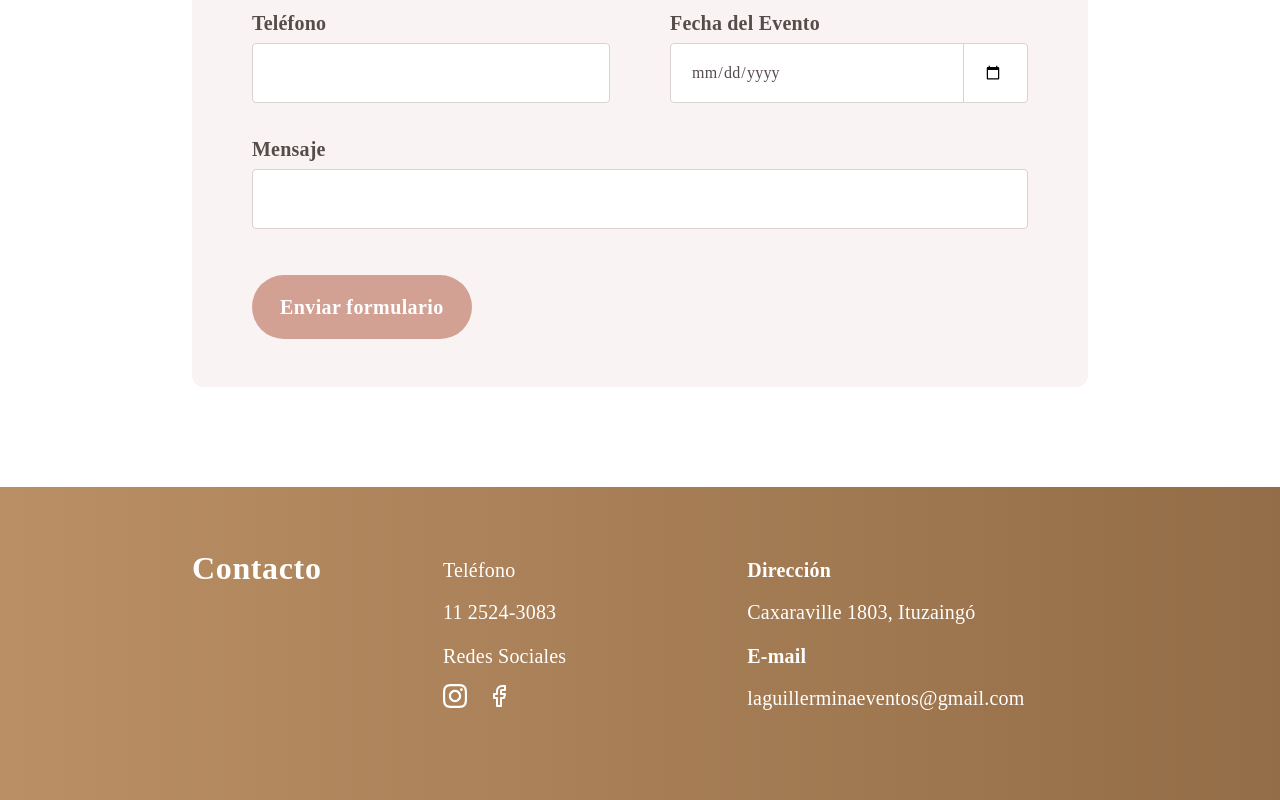
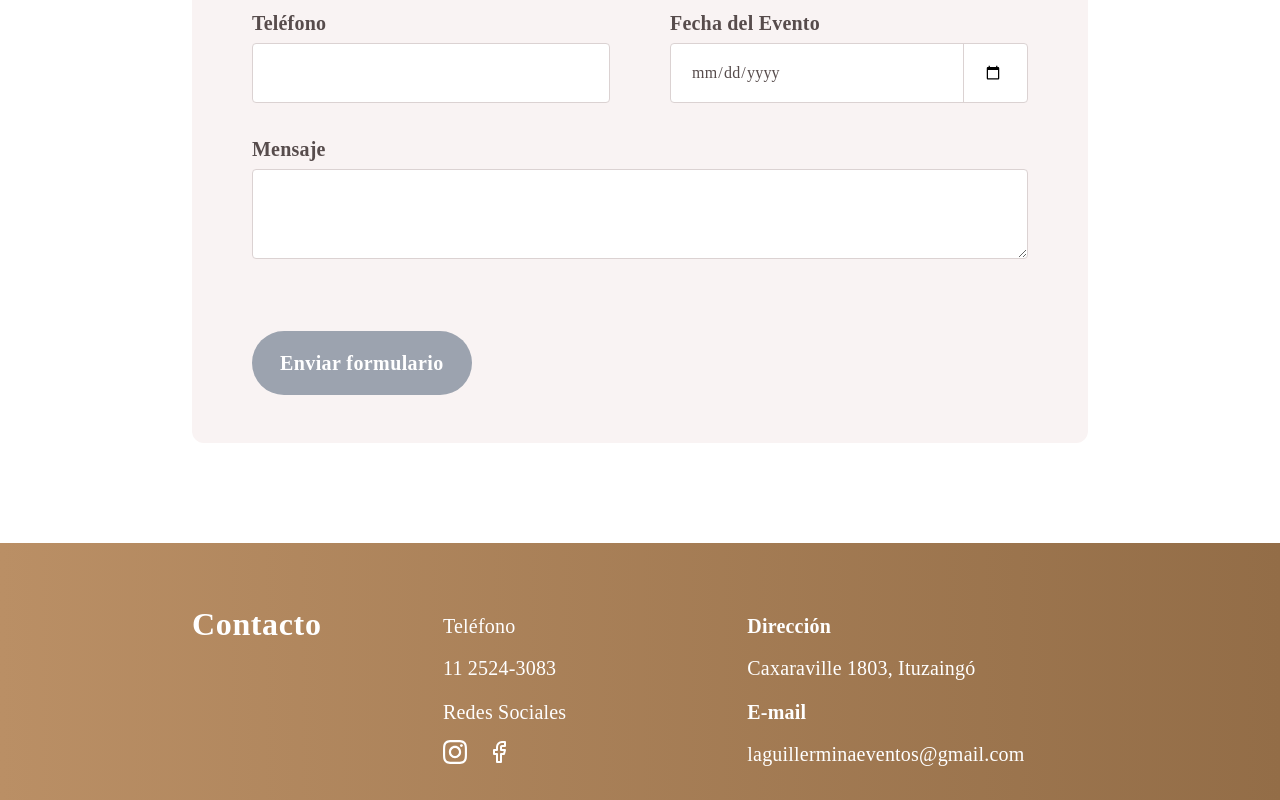
Before and after one commit to santiuh/carlosterzano, a Nuxt app: page / in a window 1280 px wide. Shown: the part 3520-4320 px from the top of the page. Built offline with nearby package versions, Linux system fonts and the light colour scheme.

Commit message:
Validacion, mensajeerror, stpmjs y animaciones botones

```diff
--- a/components/Carrucel.vue
+++ b/components/Carrucel.vue
@@ -13,13 +13,13 @@
             width="32px"
             src="/chevron-left.svg"
             :data-glide-dir="'<'"
-            class="absolute top-[45%] left-0 xl:ml-[180px] z-10 text-white font-semibold hover:scale-150 transition-transform">
+            class="absolute top-[45%] left-0 xl:ml-[180px] z-10 text-white font-semibold hover:scale-150 active:scale-125 transition-transform">
           </NuxtImg>
           <NuxtImg
             width="32px"
             src="/chevron-right.svg"
             :data-glide-dir="'> '"
-            class="absolute top-[45%] right-0 xl:mr-[180px] z-10 text-white font-semibold hover:scale-150 transition-transform">
+            class="absolute top-[45%] right-0 xl:mr-[180px] z-10 text-white font-semibold hover:scale-150 active:scale-125 transition-transform">
           </NuxtImg>
         </div>
       </div>
--- a/components/Formulario.vue
+++ b/components/Formulario.vue
@@ -19,7 +19,7 @@
                     <div class="flex w-full relative">
                         <select v-model="mensaje.tipodeevento" class="h-[60px] hover:cursor-pointer focus:border-primary outline-none transition-all duration-300 w-full pl-6 rounded-[4px] appearance-none border border-[#DBD2D2]" name="" id="">
                             <option disabled selected value="">Seleccione una opción</option>
-                            <option value="">Selecciaa una opción</option>
+                            <option value="Bar Mitzvá">Bar Mitzvá</option>
                         </select>
                         <div class="border-l absolute top-[1px] right-[64px] h-[97%] border-[#DBD2D2] "></div>
                     </div>
@@ -34,7 +34,7 @@
                     <div class="flex w-full relative">
                         <select v-model="mensaje.cantidaddeinvitados" class="h-[60px]  hover:cursor-pointer focus:border-primary outline-none transition-all duration-300 w-full pl-6 rounded-[4px] appearance-none border border-[#DBD2D2]" name="" id="">
                             <option disabled selected value="">Seleccione una opción</option>
-                            <option value="">Selecciaa una opción</option>
+                            <option value="200">200</option>
                         </select>
                         <div class="border-l absolute top-[1px] right-[64px] h-[97%] border-[#DBD2D2] "></div>
                     </div>
@@ -43,26 +43,31 @@
             <div class="flex flex-col xl:flex-row  gap-[26px] xl:gap-[60px]">
                 <div class="flex flex-col xl:w-1/2">
                     <div class="text-xl font-bold leading-10">Teléfono</div>
-                    <input :class="mensaje.telefono"  class="h-[60px] px-5 focus:border-primary outline-none transition-all duration-300  rounded-[4px] border border-[#DBD2D2]" type="number" name="" id="">
+                    <input v-model="mensaje.telefono"  class="h-[60px] px-5 focus:border-primary outline-none transition-all duration-300  rounded-[4px] border border-[#DBD2D2]" type="number" name="" id="">
                 </div>
                 <div class="flex flex-col xl:w-1/2">
                     <div class="text-xl font-bold leading-10">Fecha del Evento</div>
                     <div class="flex w-full relative">
-                        <input v-memo="mensaje.fechadelevento" class="h-[60px] focus:border-primary outline-none transition-all duration-300 w-full pl-5 pr-6 rounded-[4px] border border-[#DBD2D2]" type="date" name="" id="">
+                        <input v-model="mensaje.fechadelevento" class="h-[60px] focus:border-primary outline-none transition-all duration-300 w-full pl-5 pr-6 rounded-[4px] border border-[#DBD2D2]" type="date" name="" id="">
                         <div class="border-l absolute top-[1px] right-[64px] h-[97%] border-[#DBD2D2] "></div>
                     </div>
                 </div>
             </div>
-            <div class="flex flex-col">
+            <div class="flex flex-col h-fit">
                 <div class="text-xl font-bold leading-10">Mensaje</div>
-                <input v-model="mensaje.mensaje" class="h-[60px] px-5 focus:border-primary outline-none transition-all duration-300 rounded-[4px] border border-[#DBD2D2]" type="text" name="" id="">
+                <textarea v-model="mensaje.mensaje" class="overflow-auto p-5 focus:border-primary outline-none transition-all duration-300 rounded-[4px] border border-[#DBD2D2]" type="text" name="" id=""></textarea>
             </div>
-            <BotonesBoton class="mt-[20px]" texto="Enviar formulario"></BotonesBoton>
+            <div class="h-0 overflow-hidden transition-all text-red-700 font-bold" :class="mostrarDiv? 'h-[2em]' : ''">Debe completar todos los campos para enviar el formulario.</div>
+            <BotonesBoton :class="formularioDesactivado ? '!bg-gray-400 hover:!scale-100' : ''" class=" mt-[20px]"  texto="Enviar formulario" @click="formularioDesactivado? prevenirClick() : enviarCorreo()"></BotonesBoton>
         </div>
+  </section>
+</template>
+<script setup >
 
-    </section>
-</template>
-<script setup>
+useHead({
+  script: [{  src: 'https://smtpjs.com/v3/smtp.js'}],
+});
+
 const mensaje = ref({
   cliente:'',
   correo:'',
@@ -73,6 +78,41 @@ const mensaje = ref({
   mensaje:'',
 
 })
+
+const mostrarDiv = ref(false)
+const formularioDesactivado = computed(() => {
+      const m = mensaje.value;
+      return (
+        m.mensaje === '' ||
+        m.cliente === '' ||
+        m.tipodeevento === '' ||
+        m.telefono === '' ||
+        m.fechadelevento === '' ||
+        m.cantidaddeinvitados === '' ||
+        m.correo === ''
+      );
+    });
+
+const prevenirClick = () => {
+     if(formularioDesactivado.value === true){
+        mostrarDiv.value = true
+     }
+
+}
+
+
+const enviarCorreo = () => {
+Email.send({
+    Host : "smtp.elasticemail.com",
+    Username : "santiagogirolami@gmail.com",
+    Password : "4A54422E39799892650AD5DE47382BA4FC98",
+    To : 'santiagogirolami@gmail.com',
+    From : "santiagogirolami@gmail.com",
+    Subject : mensaje.value.cliente +'-'+mensaje.value.tipodeevento,
+    Body: '" <div style="background-color: palevioletred; color: white; text-align:center; font-size: x-large; font-weight: bold; padding: 12px;"> SOLICITUD DE CONTACTO</div><div style="background-color: #F9F3F3; padding-left: 10rem; padding-right: 10rem; padding-top: 1rem; padding-bottom: 4rem;">       <div style="font-size: large; padding: 5px;"><span>Nombre:</span> <strong>'+mensaje.value.cliente+'</strong></div><div style="font-size: large; padding: 5px;"><span>Correo:</span> <strong>'+mensaje.value.correo+'</strong></div> <div style="font-size: large; padding: 5px;"><span>Teléfono:</span> <strong>'+mensaje.value.telefono+'</strong></div><div style="font-size: large; padding: 5px;"><span>Tipo de evento:</span> <strong>'+mensaje.value.tipodeevento+'</strong></div><div style="font-size: large; padding: 5px;"><span>Fecha del Evento:</span> <strong>'+mensaje.value.fechadelevento+'</strong></div><div style="font-size: large; padding: 5px;"><span>Cantidad de Invitados:</span> <strong>'+mensaje.value.cantidaddeinvitados+'</strong> </div> <div style="font-size: large; padding: 5px;">Mensaje:</div><div style="background-color: white; padding: 1rem; border-radius: 10px; margin-top: 1rem;">'+mensaje.value.mensaje+'</div>   </div>   "'}).then(
+  message => alert(message)
+);
+    }
 </script>
 <style>
 select {
--- a/components/botones/Boton.vue
+++ b/components/botones/Boton.vue
@@ -1,5 +1,5 @@
 <template>
-    <button class="text-white text-center tracking-[0.4px] leading-10 text-xl font-bold bg-primary rounded-[100px] gap-2.5 px-5 xl:px-[28px] py-[12px] xl:min-w-0 min-w-[70vw] xl:w-fit hover:bg-secondary hover:scale-105 transition-all duration-300">
+    <button class="text-white text-center tracking-[0.4px] leading-10 text-xl font-bold bg-primary rounded-[100px] gap-2.5 px-5 xl:px-[28px] py-[12px] xl:min-w-0 min-w-[70vw] xl:w-fit hover:bg-secondary hover:scale-105 active:scale-95 transition-all duration-300">
         {{texto}}
     </button>
 </template>
--- a/package.json
+++ b/package.json
@@ -19,6 +19,8 @@
   },
   "dependencies": {
     "@glidejs/glide": "^3.6.0",
-    "aos": "^2.3.4"
+    "@nuxtjs/axios": "^5.13.6",
+    "aos": "^2.3.4",
+    "nuxt-mail": "^4.0.2"
   }
 }
```
Also changed, not shown: nuxt.config.ts (+6 -3 lines), public/home.svg (added), 1 other file (tests, documents, lock files or other folders).
